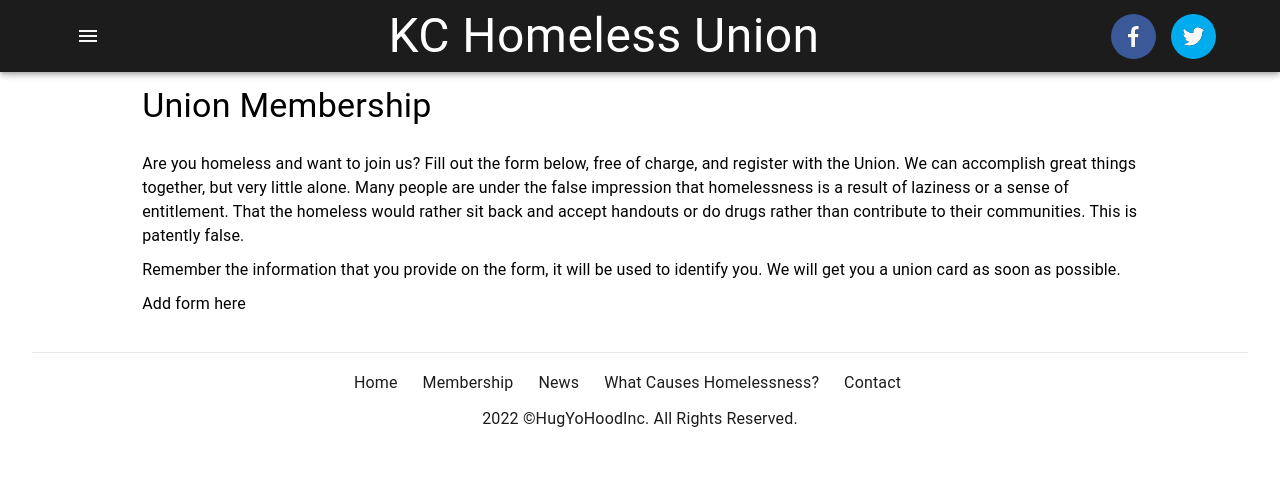
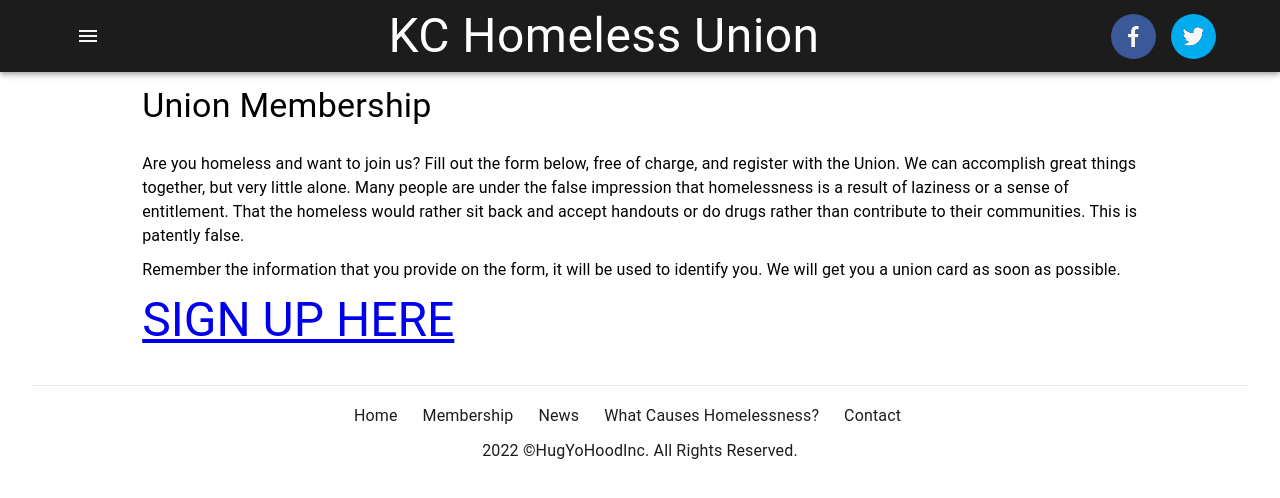
Before and after one commit to Kansas-City-Homeless-Union/Kansas-City-Homeless-Union.github.io, a React (Create React App) app: page /#/membership in a window 1280 px wide. Shown: the top 498 px of the page. Built offline with nearby package versions, Linux system fonts and the light colour scheme.

Commit message:
Added signup form

```diff
--- a/src/components/Membership/Membership.tsx
+++ b/src/components/Membership/Membership.tsx
@@ -14,9 +14,7 @@ const Membership = () => {
             <Typography style={textMargin}>
                 Remember the information that you provide on the form, it will be used to identify you. We will get you a union card as soon as possible.
             </Typography>
-            <Typography style={textMargin}>
-                Add form here
-            </Typography>
+            <a href="https://airtable.com/shrYboYdZOFT91CTj"><Typography style={textMargin} component="h3" variant="h3">SIGN UP HERE</Typography></a>
         </div>
     );
 };
```
